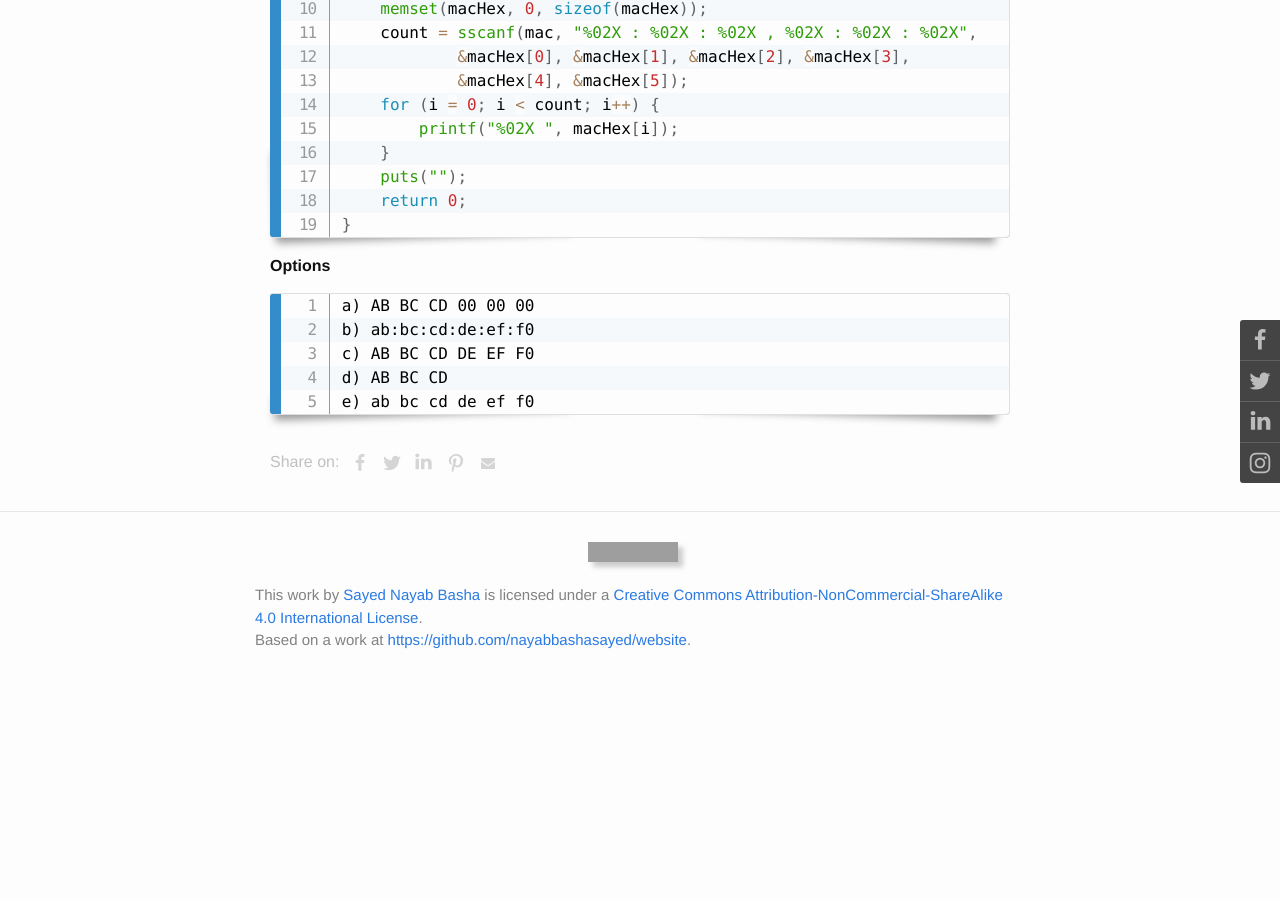
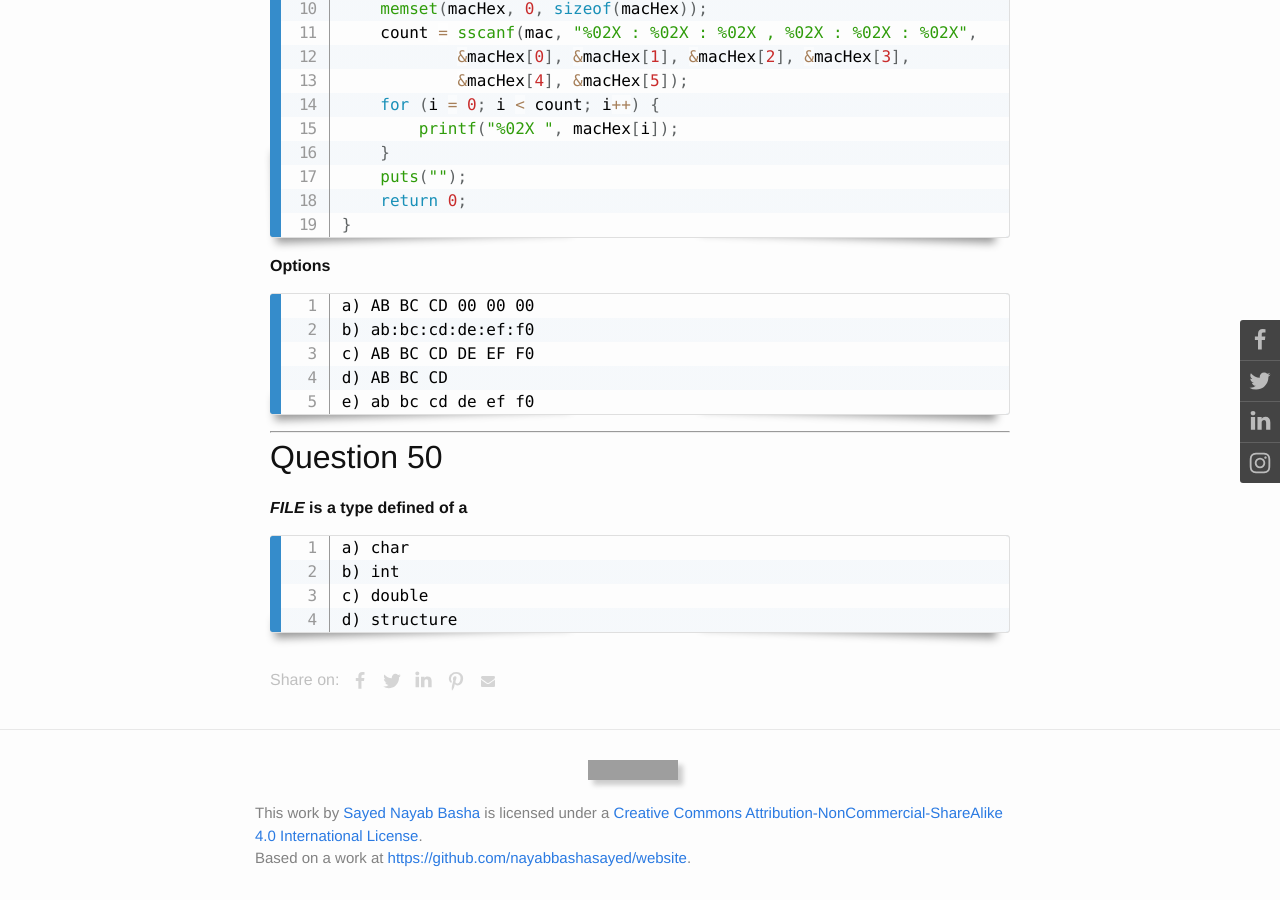
Before and after one commit to itsnayabsd/website, a Jekyll site: the page built from _posts/programming/2020-02-12-test-c-skills.md, in a window 1280 px wide and 900 px high, scrolled down 29486 px. Built offline with Jekyll 4.4.1, drawn with Linux system fonts in a browser that asks for light colours; comment, search, counter and statistics services are not loaded; before the commit the page ends 30168 px from its top, so only the background shows below that; grey boxes are pictures that could not be loaded.

Commit message:
50th question added to C skills

````diff
--- a/_posts/programming/2020-02-12-test-c-skills.md
+++ b/_posts/programming/2020-02-12-test-c-skills.md
@@ -1278,3 +1278,13 @@ c) AB BC CD DE EF F0
 d) AB BC CD
 e) ab bc cd de ef f0
 ```
+___
+## Question 50
+
+<strong><i>FILE</i> is a type defined of a</strong>
+```
+a) char
+b) int
+c) double
+d) structure
+```
````
Also changed, not shown: social.md (+7 -0 lines).
